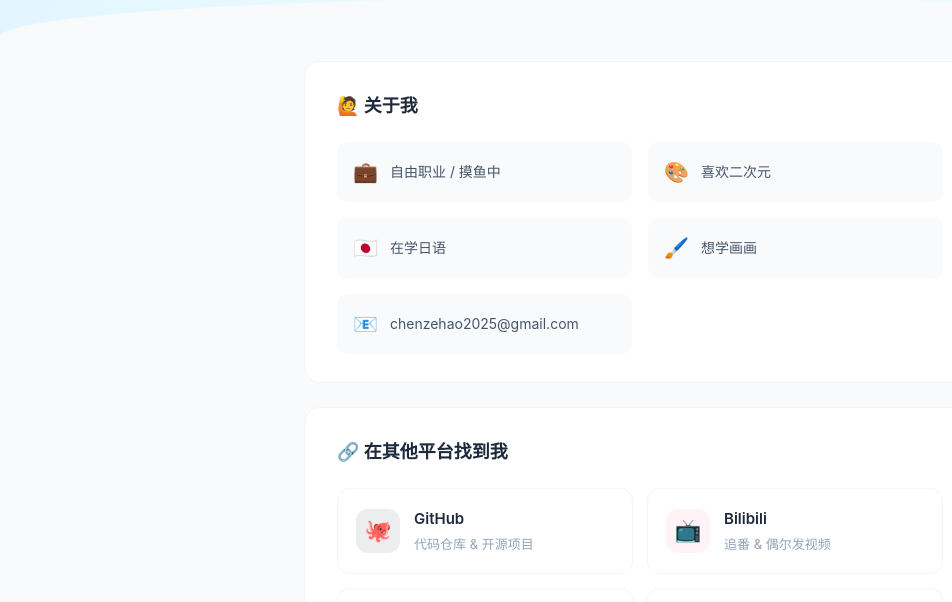
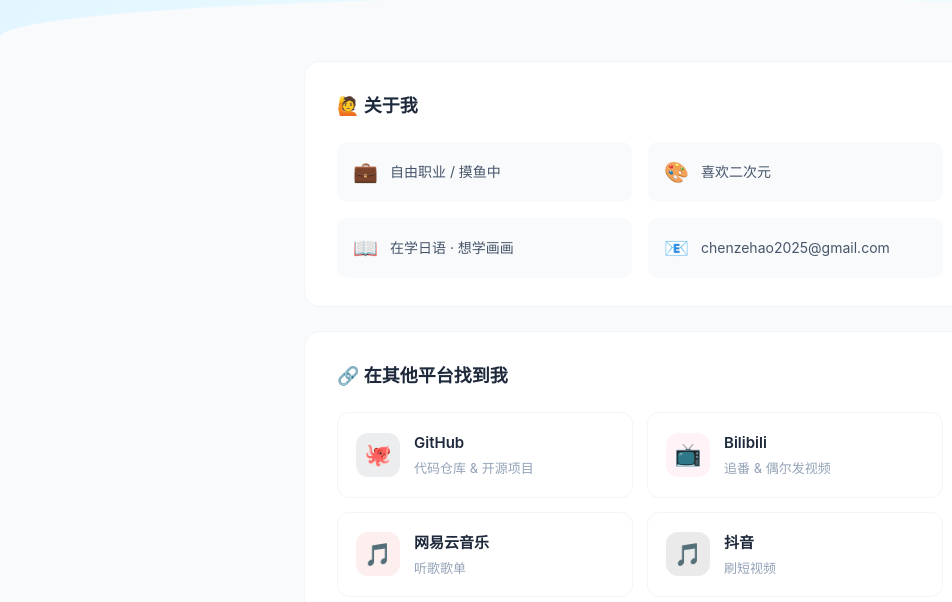
Before and after one commit to xiaokuiizumi/xiaokui-blog, a plain HTML site: page about.html in a window 1280 px wide. Shown: the part 187-789 px from the top of the page, without its empty margins (0-952 px from the left). Drawn offline with Linux system fonts and the light colour scheme.

Commit message:
Combine 在学日语 and 想学画画 into one item

```diff
--- a/about.html
+++ b/about.html
@@ -80,8 +80,7 @@
             <div class="about-grid">
                 <div class="about-item"><span class="icon">💼</span><span>自由职业 / 摸鱼中</span></div>
                 <div class="about-item"><span class="icon">🎨</span><span>喜欢二次元</span></div>
-                <div class="about-item"><span class="icon">🇯🇵</span><span>在学日语</span></div>
-                <div class="about-item"><span class="icon">🖌️</span><span>想学画画</span></div>
+                <div class="about-item"><span class="icon">📖</span><span>在学日语 · 想学画画</span></div>
                 <div class="about-item"><span class="icon">📧</span><span>chenzehao2025@gmail.com</span></div>
             </div>
         </div>
```
Also changed, not shown: index.html (+1 -2 lines).
